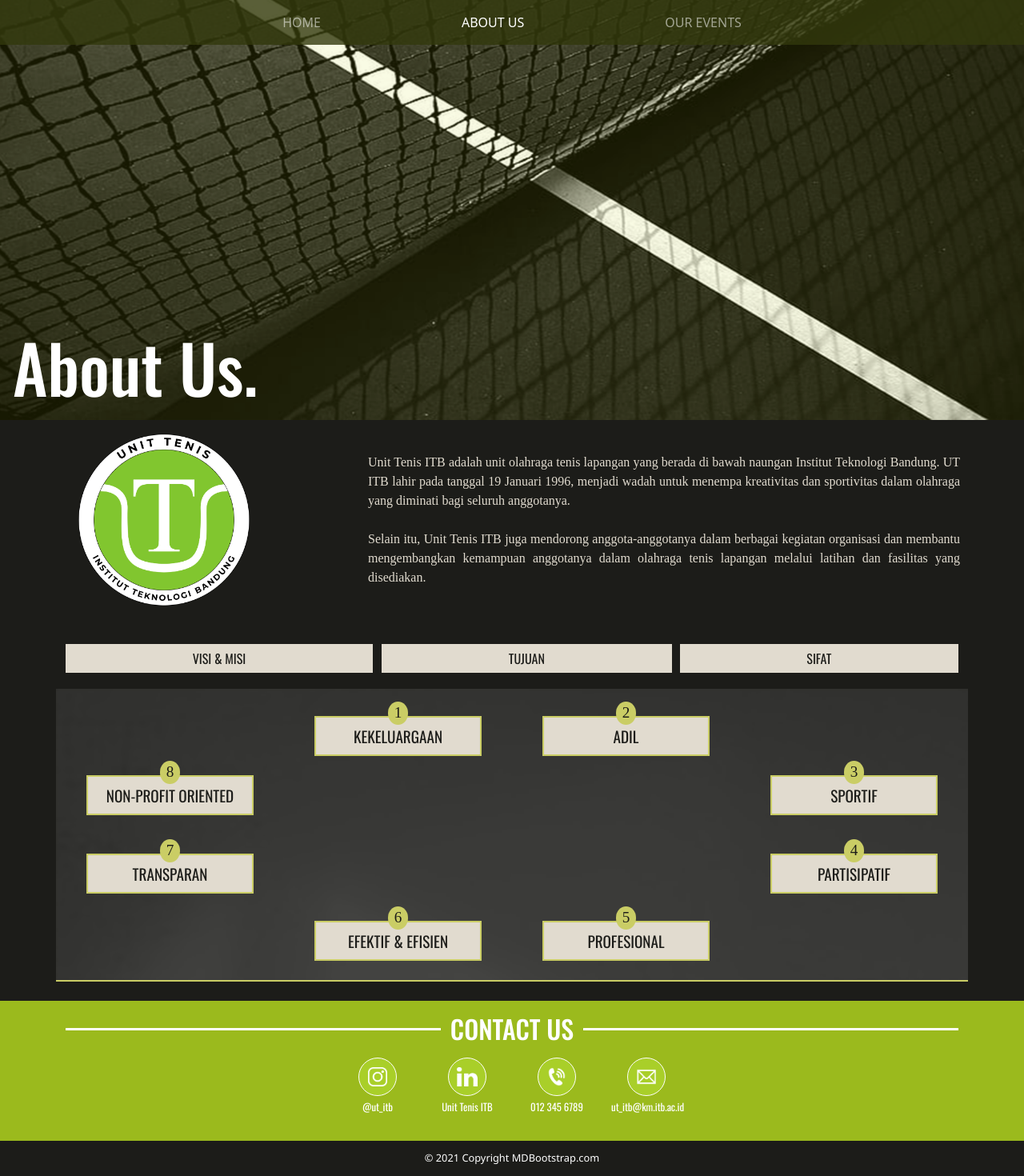
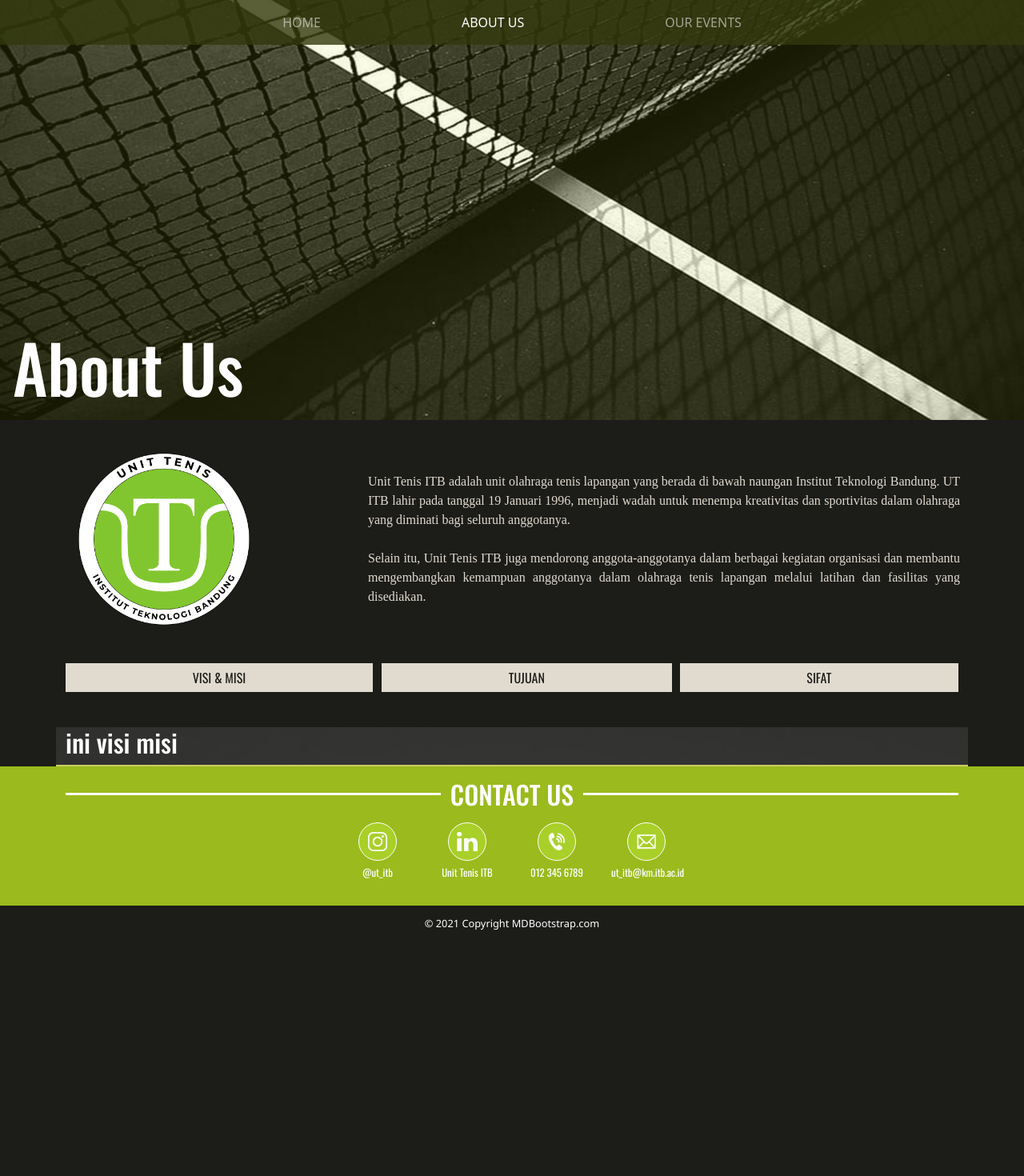
Before and after one commit to ryorichardo/Web-UT, a Flask app: page /about in a window 1280 px wide. Shown: the whole page at 80% size. After the commit the page ends 1163 px from the top, so only its background shows below. Run offline with Flask 2, Linux system fonts and the light colour scheme; some libraries are stand-ins or nearby versions.

Commit message:
ngelink java script button

```diff
--- a/static/css/about.css
+++ b/static/css/about.css
@@ -83,11 +83,20 @@
 
 /* Content Sifat */
 
-.sifat {
+.shadow-about-us{
+    position: absolute;
+}
+
+.konten-sifat{
+    position: relative;
+}
+
+#sifat {
     background-image: url('../images/shadow-about-us.png');
-    background-origin: padding-box;
     border-bottom: 2px #cacd65 solid;
+    display: none;
 }
+
 
 .row-sifat {
     height: 50px;
@@ -136,9 +145,21 @@
     justify-content: center;
     height: 100%;
     font-size: 1.2rem;
-    padding-top: 10px;
+    align-items: center;
+    display: flex;
+}
+#visi-misi {
+    background-image: url('../images/shadow-about-us.png');
+    background-origin: padding-box;
+    border-bottom: 2px #cacd65 solid;
 }
 
+#tujuan {
+    background-image: url('../images/shadow-about-us.png');
+    background-origin: padding-box;
+    border-bottom: 2px #cacd65 solid;
+    display: none;
+}
 
 /* Buat ngilangin logo waktu ukuran screen jd kecil */
 
@@ -156,3 +177,9 @@
 .container-navbar {
     margin: auto;
 }
+
+@media screen and (max-width: 768px){
+    .tulisan-sifat{
+        font-size: 0.85rem;
+    }
+}
--- a/templates/about.html
+++ b/templates/about.html
@@ -6,9 +6,10 @@
 <div class="container container_gambar">
     <img src="{{url_for('static', filename='/images/image-atas-about-us-web-ut.png')}}" class="d-block w-100 background">
     <div class="container_text">
-        <h5>About Us.</h5>
+        <h5>About Us</h5>
     </div>
 </div>
+<br>
 <!-- logo UT dan paragraf singkat-->
 <div class="container">
     <div class="row">
@@ -24,13 +25,15 @@
 </div>
 <!-- Navbar bagian bawah -->
     <div class="btn-group container justify-content-center navbar-bawah" role="group" aria-label="Basic example">
-        <button type="button" class="btn btn-primary btn-navbar ">VISI & MISI</button>
-        <button type="button" class="btn btn-primary btn-navbar" style="margin-left: 1%;margin-right: 1%;">TUJUAN</button>
-        <button type="button" class="btn btn-primary btn-navbar">SIFAT</button>
+        <button type="button" class="btn btn-primary btn-navbar" onclick="showVisiMisi()">VISI & MISI</button>
+        <button type="button" class="btn btn-primary btn-navbar" style="margin-left: 1%;margin-right: 1%;" onclick="showTujuan()">TUJUAN</button>
+        <button type="button" class="btn btn-primary btn-navbar" onclick="showSifat()">SIFAT</button>
     </div>
 <!--Content Sifat -->
-<div class="container sifat">
+<div class="container" id= "sifat">
+  <!--  <img src="{{url_for('static', filename='/images/shadow-about-us.png')}}" class="shadow-about-us"> -->
     <br>
+    <div class="konten-sifat">
     <div class="row justify-content-lg-center row-sifat">
         <div class="col">
             <!--kosong-->
@@ -164,6 +167,37 @@
         </div>
     </div>
     <br>
+    </div>
 </div>
 <br>
+<!-- Content Visi&Misi -->
+<div class="container" id="visi-misi">
+    <h2> ini visi misi </h2>
+</div>
+
+<!-- Content Tujuan-->
+<div class="container" id="tujuan">
+    <h2> ini tujuan </h2>
+</div>
+
+<!-- Javascript Navbar bawah -->
+<script>
+    function showVisiMisi(){
+        document.getElementById("visi-misi").style.display= "block"
+        document.getElementById("tujuan").style.display= "none"
+        document.getElementById("sifat").style.display= "none"
+    }
+
+    function showTujuan(){
+        document.getElementById("visi-misi").style.display= "none"
+        document.getElementById("tujuan").style.display= "block"
+        document.getElementById("sifat").style.display= "none"
+    }
+
+    function showSifat(){
+        document.getElementById("visi-misi").style.display= "none"
+        document.getElementById("tujuan").style.display= "none"
+        document.getElementById("sifat").style.display= "block"
+    }
+</script>
 {% endblock %}
```
